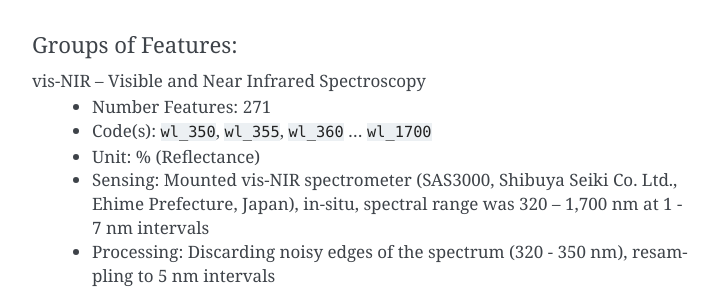
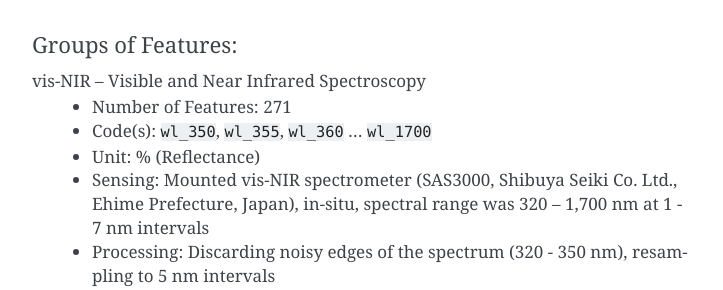
Before and after one commit to a11to1n3/LimeSoDa, a Sphinx documentation site: the page built from docs/source/datasets/SP_231.rst, in a window 1280 px wide and 900 px high, scrolled down 1280 px. Shown: the part 165-455 px from the top of the window, without its empty margins (388-1111 px from the left). Built offline with Sphinx 7.4.7, drawn with Linux system fonts in a browser that asks for light colours; pages that are not in the unit, such as notebooks, are missing from menus.

Commit message:
Update SP_231.rst

```diff
--- a/docs/source/datasets/SP_231.rst
+++ b/docs/source/datasets/SP_231.rst
@@ -55,7 +55,7 @@ Groups of Features:
 """""""""""""""""
 
 vis-NIR – Visible and Near Infrared Spectroscopy
-    * Number Features: 271
+    * Number of Features: 271
     * Code(s): ``wl_350``, ``wl_355``, ``wl_360`` ... ``wl_1700``
     * Unit: % (Reflectance)
     * Sensing: Mounted vis-NIR spectrometer (SAS3000, Shibuya Seiki Co. Ltd., Ehime Prefecture, Japan), in-situ, spectral range was 320 – 1,700 nm at 1 - 7 nm intervals
```
